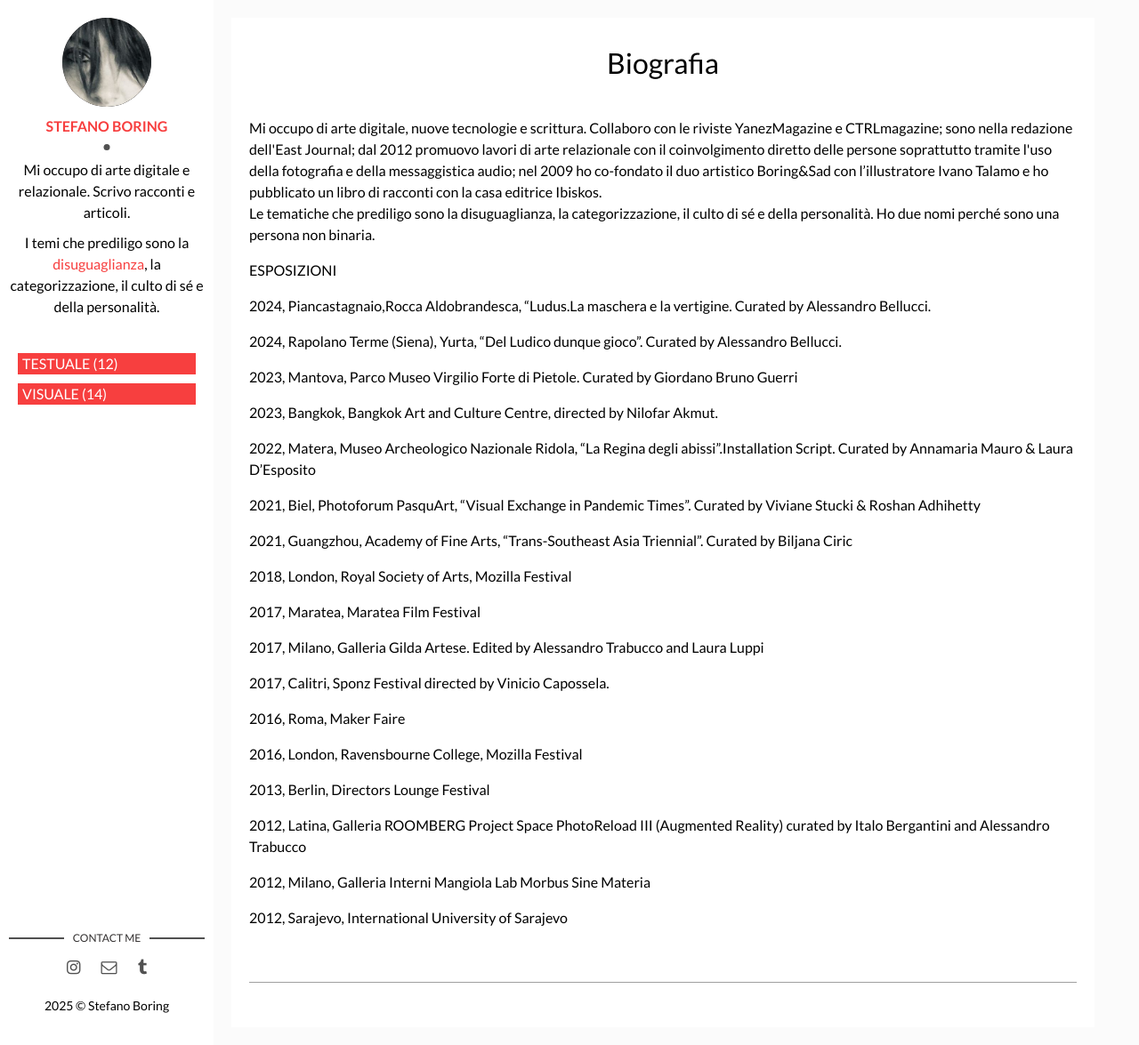
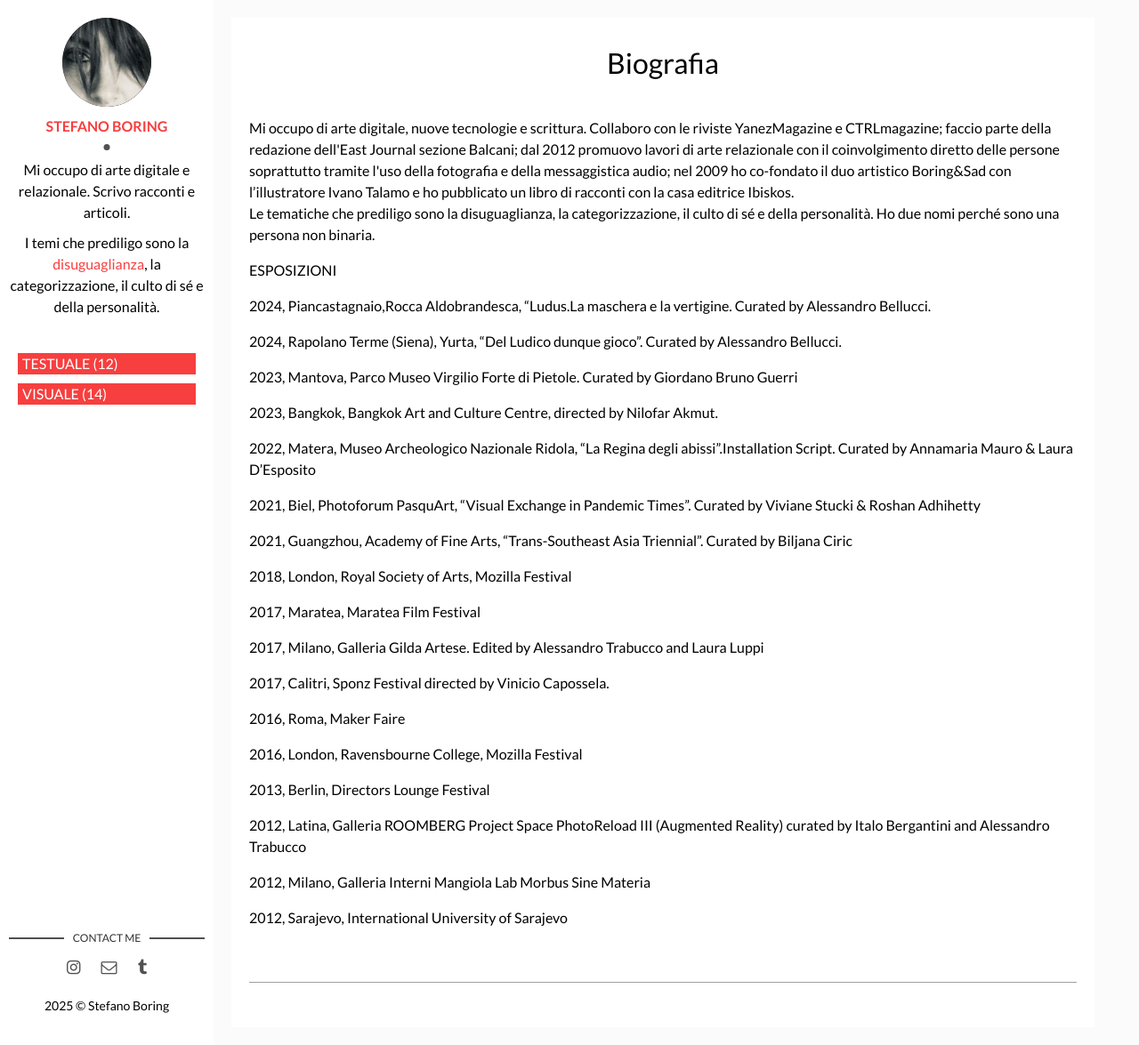
Before and after one commit to stefanoboring/stefanoboring.github.io, a Jekyll site: the page built from biografia.md, in a window 1280 px wide and 1175 px high. Shown: the whole window at 89% size. Built offline with Jekyll 4.4.1, drawn with Linux system fonts in a browser that asks for light colours.

Commit message:
Update biografia.md
mmm

```diff
--- a/biografia.md
+++ b/biografia.md
@@ -7,7 +7,7 @@ permalink: biografia
 <DIV ID="bio">
 <P>
 Mi occupo di arte digitale, nuove tecnologie e
-scrittura. Collaboro con le riviste YanezMagazine e CTRLmagazine; sono nella redazione dell'East Journal;
+scrittura. Collaboro con le riviste YanezMagazine e CTRLmagazine; faccio parte della redazione dell'East Journal sezione Balcani;
 dal 2012 promuovo lavori di arte relazionale con il coinvolgimento
 diretto delle persone soprattutto tramite l'uso della fotografia e
 della messaggistica audio; nel 2009 ho co-fondato il duo artistico
```
